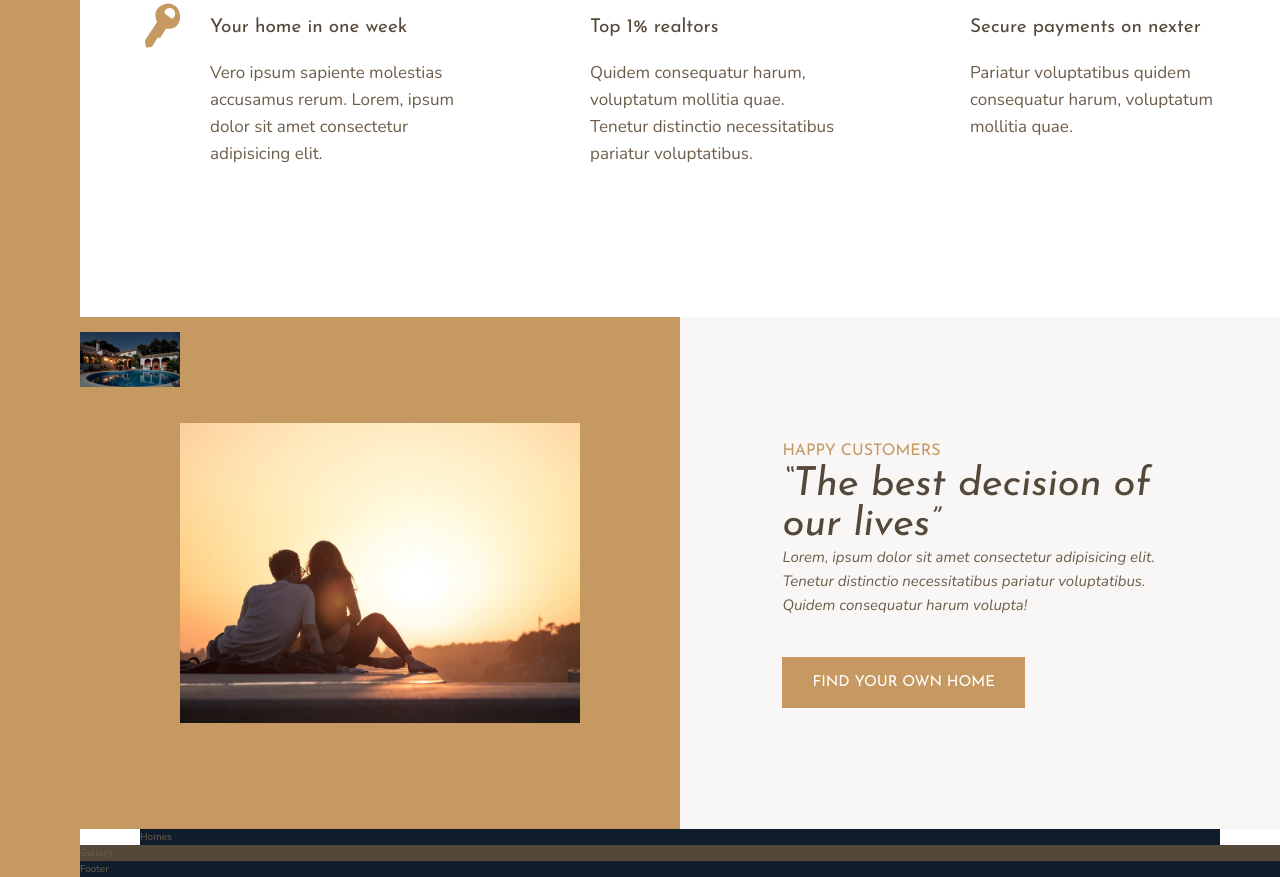
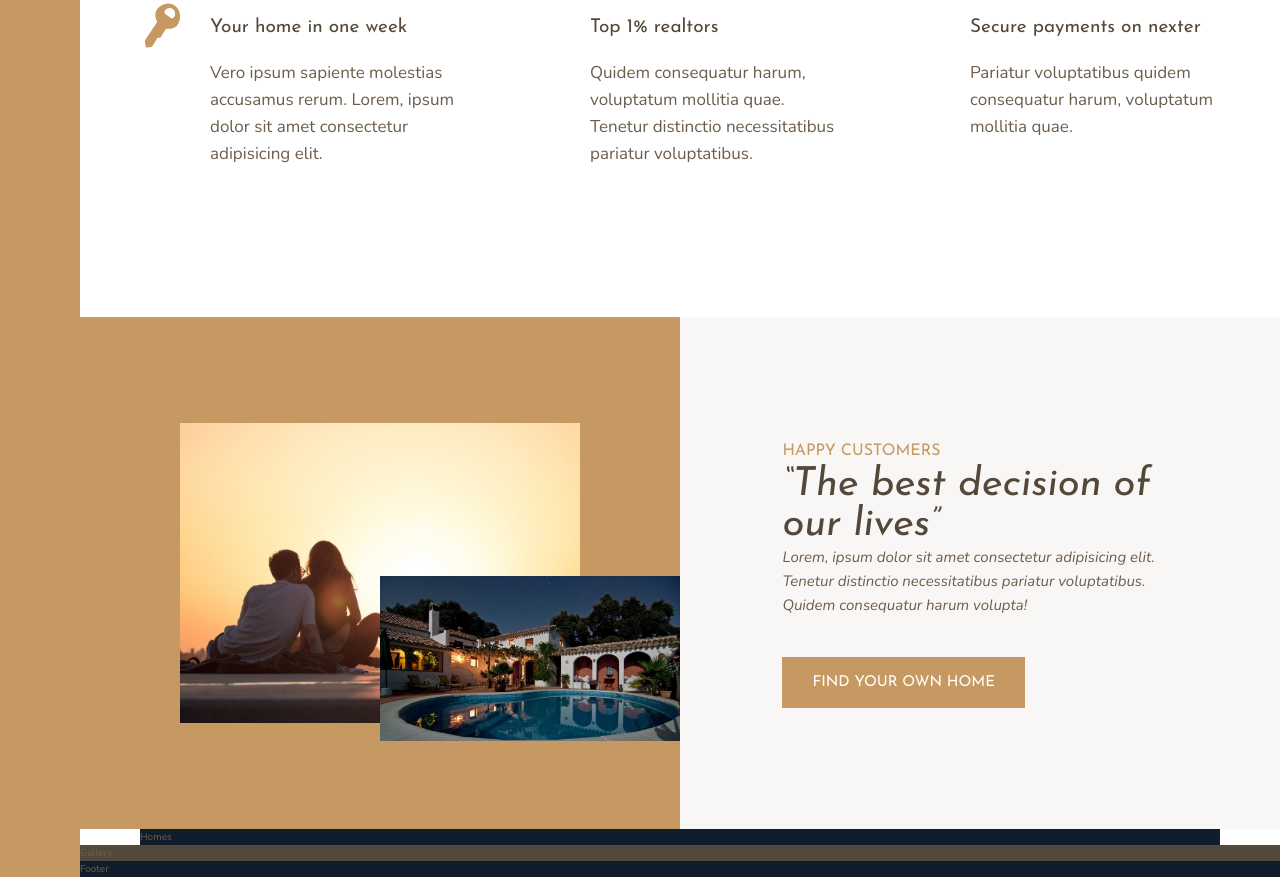
Before and after one commit to petriDiaconescu/Advanced-CSS-And-SaSS-Flexbox-Grid-Animations-Udemy-course, a website: page index.html in a window 1280 px wide. Shown: the part 991-1868 px from the top of the page. Drawn offline with nearby package versions, Linux system fonts and the light colour scheme; files that its build step writes are made by us from their sources.

Commit message:
Make the second image to ocupy an 2X3 grid.

```diff
--- a/sass/_story.scss
+++ b/sass/_story.scss
@@ -17,6 +17,8 @@
 
   &__img--2 {
     width: 100%;
+    grid-row: 4 / span 2;
+    grid-column: 4 / span 3;
   }
 
   &__content {
```
Also changed, not shown: after.jpg, before.jpg.
